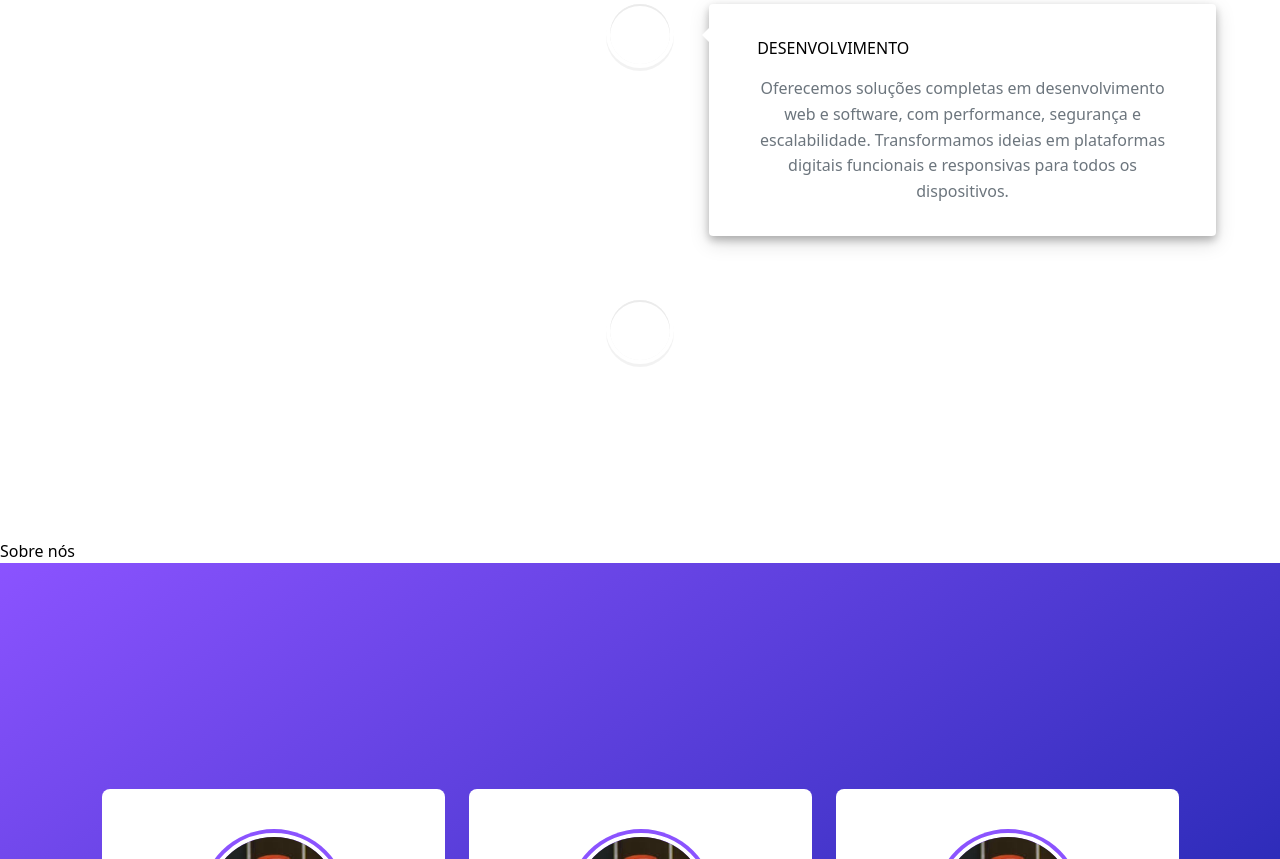
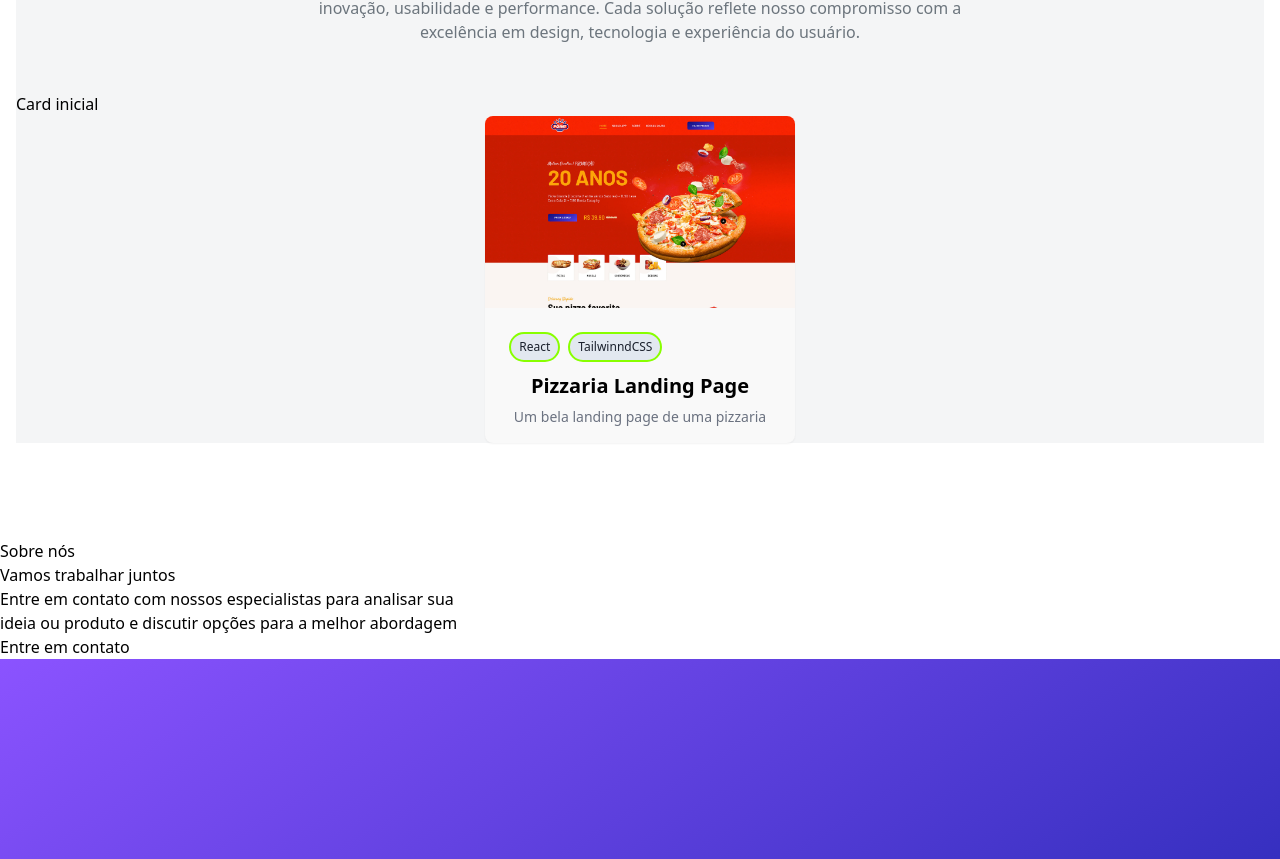
Before and after one commit to inovaSociety/inova---Projeto-3, a React (Vite) app in the folder inova/: page / in a window 1280 px wide. Shown: the part 1877-2736 px from the top of the page. Built offline with nearby package versions, Linux system fonts and the light colour scheme.

Commit message:
Update about.jsx

```diff
--- a/inova/src/App.jsx
+++ b/inova/src/App.jsx
@@ -5,6 +5,7 @@ import Home from './components/home/Home'
 import Service from './components/servicesLp/ServicesLp'
 import Project from './components/projects/Project'
 import About from './components/about/About'
+
 function App() {
 
 
@@ -12,9 +13,11 @@ function App() {
     <>
      <Navbar/>
      <Home/>
+     <Service/>
      <Project/>
-     <Service/>
+
      <About/>
+
 
     </>
   )
--- a/inova/src/components/about/About.jsx
+++ b/inova/src/components/about/About.jsx
@@ -7,6 +7,12 @@ const About = () => {
   return (
     <div>
         <h1>Sobre nós</h1>
+        <div>
+          <h1> Vamos trabalhar juntos </h1>
+          <h4> Entre em contato com nossos especialistas para analisar sua <br />
+            ideia ou produto e discutir opções para a melhor abordagem</h4>
+            <a href="" className='b-teste'>Entre em contato</a>
+        </div>
         <Team/>
     </div>
   )
```
